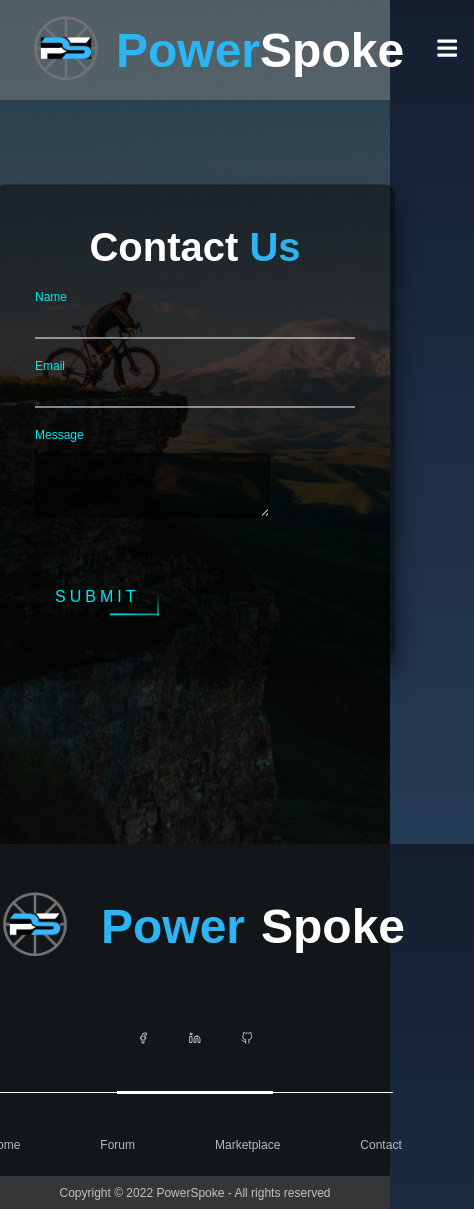
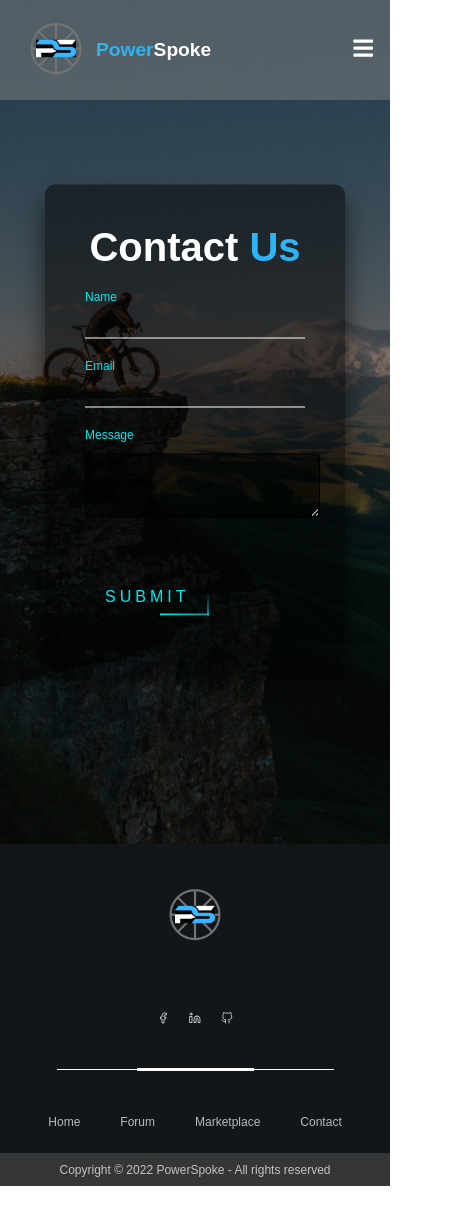
Before and after one commit to chizuo/COMP584-client-application, a React (Create React App) app: page /contact in a window 390 px wide. Shown: the whole page, 474 px wide, since content can reach past the window. After the commit the page ends 1186 px from the top, so only its background shows below. Built offline with nearby package versions, Linux system fonts and the light colour scheme.

Commit message:
Made the webpage very responsive with most devices

```diff
--- a/src/components/contact/ContactStyles.css
+++ b/src/components/contact/ContactStyles.css
@@ -188,9 +188,33 @@
     }
   }
 
-
+/* Regular Screens and Up */
 @media screen and (max-width: 940px) {
     .contact form {
         width: 100%;
     }
 }
+
+/* Ipad Transition */
+@media screen and (max-width: 501px) {
+  .contact-box {
+    transition: 0.5s;
+}
+}
+
+/* Mobile Devices */
+@media screen and (max-width: 450px) {
+  .contact-box {
+    position: absolute;
+    top: 50%;
+    left: 50%;
+    width: 300px;
+    padding: 40px;
+    transform: translate(-50%, -50%);
+    background: rgba(0,0,0,.5);
+    box-sizing: border-box;
+    box-shadow: 0 15px 25px rgba(0,0,0,.6);
+    border-radius: 10px;
+    transition: 0.5s;
+}
+}
--- a/src/components/footer/Footer.jsx
+++ b/src/components/footer/Footer.jsx
@@ -1,5 +1,5 @@
 import React from 'react'
-import { FiMail, FiFacebook, FiGithub, FiLinkedin } from 'react-icons/fi'
+import { FiFacebook, FiGithub, FiLinkedin } from 'react-icons/fi'
 import './FooterStyles.css'
 import images from '../../constants/images';
 
--- a/src/components/footer/FooterStyles.css
+++ b/src/components/footer/FooterStyles.css
@@ -136,6 +136,7 @@ body{
     font-size:12px;
 }
 
+/* Regular Screens and Up */
 @media screen and (max-width: 820px) {
     .footer .logo-footer .top {
         padding:1rem;
@@ -143,7 +144,7 @@ body{
         align-items: center;
     }
 
-    .footer .col-container section {
+    .footer .col-container a {
 
         display:flex;
         flex-direction: row;
@@ -153,4 +154,54 @@ body{
     .footer .col-container a {
         font-size:12px
     }
+
+    .footer h1, img {
+        transition: 0.5s;
+    }
 }
+
+/* PAd Devices */
+@media screen and (max-width: 768px){
+    .footer h1 {
+        font-size: 2rem;
+        transition: 0.5s;
+    }
+}
+
+/* Mobile Devices */
+@media screen and (max-width: 450px) {
+    .footer h1 {
+        font-size: 1.2rem;
+        display: none;
+        transition: 0.5s;
+    }
+
+    .footer .col-container .social-icons {
+        size: 1rem;
+    }
+
+    .footer .col-container a {
+        margin:0 10px;
+        transition:0.5s;
+    }
+
+    .footer .top .logo-footer img {
+        height: 80px;
+        width: 80px;
+    }
+
+    .footer .split-line {
+        width: 30%;
+    }
+
+    .footer .split-line::before {
+        width: 100%;
+        left:80px;
+    }
+
+    .footer .split-line::after {
+        width: 100%;
+        right:80px;
+    }
+
+}
--- a/src/components/navbar/NavbarStyles.css
+++ b/src/components/navbar/NavbarStyles.css
@@ -93,5 +93,30 @@
         font-size: 1.8rem;
     }
 
+    .navbar .logo img, h1 {
+        transition: 0.5s;
+    }
 
 }
+
+/* Ipad and Regular Screen */
+@media screen and (max-width: 768px){
+    .navbar h1 {
+        font-size: 2rem;
+        transition: 0.5s;
+    }
+}
+
+/* Mobile Devices */
+@media screen and (max-width: 450px) {
+    .navbar h1 {
+        font-size: 1.2rem;
+        transition: 0.5s;
+    }
+
+    .navbar .logo img {
+        height: 80px;
+        width: 80px;
+        transition: 0.5s;
+    }
+}
```
